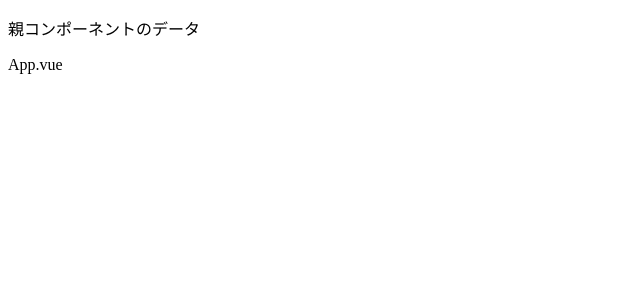
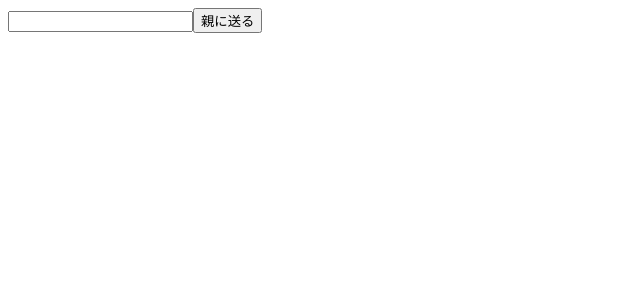
Before and after one commit to Kyosuke-Kaneko/vue-pra, a Vue app: page / in a window 1280 px wide. Shown: the top 300 px of the page, without its empty margins (0-640 px from the left). Built offline with nearby package versions, Linux system fonts and the light colour scheme.

Commit message:
child->par

```diff
--- a/src/App.vue
+++ b/src/App.vue
@@ -1,7 +1,7 @@
 <template>
-  <div id="app">
-    <Header :parentText="sendText"></Header>
-    <p>App.vue</p>
+  <div class="home">
+    <Header @getChildText="showChildText"></Header>
+    <p>{{text}}</p>
   </div>
 </template>
 
@@ -10,8 +10,13 @@ import Header from "./components/Header";
 export default {
   data() {
     return {
-      sendText: "親コンポーネントのデータ"
+      text: ""
     };
+  },
+  methods: {
+    showChildText(childText) {
+      this.text = childText;
+    }
   },
   components: {
     Header
--- a/src/components/Header.vue
+++ b/src/components/Header.vue
@@ -1,11 +1,21 @@
 <template>
-  <div id="header">
-    <p>{{parentText}}</p>
+  <div id="side__menu">
+    <input type="text" v-model="childText" />
+    <button @click="sendParent">親に送る</button>
   </div>
 </template>
 
 <script>
 export default {
-  props: ["parentText"]
+  data() {
+    return {
+      childText: ""
+    };
+  },
+  methods: {
+    sendParent() {
+      this.$emit("getChildText", this.childText);
+    }
+  }
 };
 </script>
```
